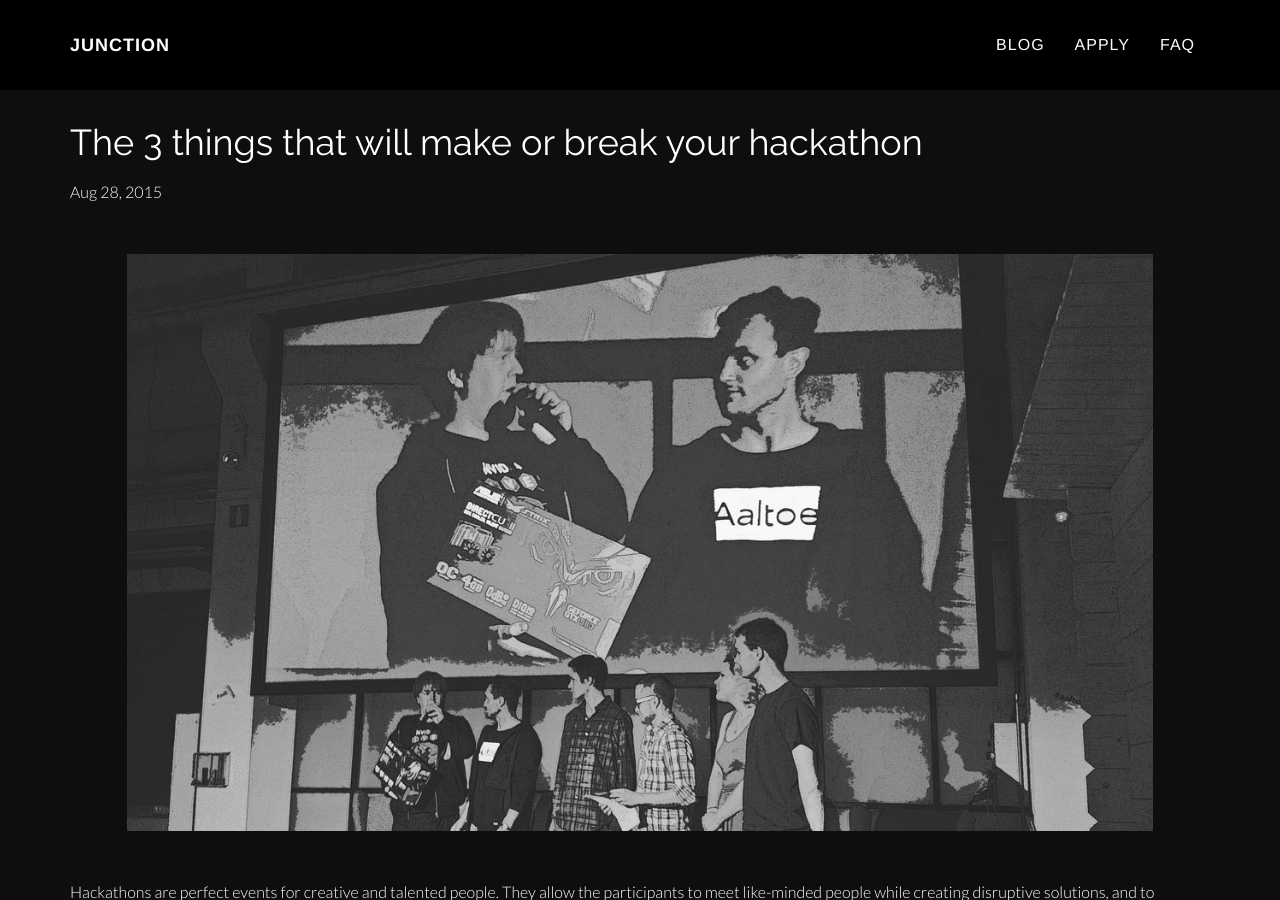
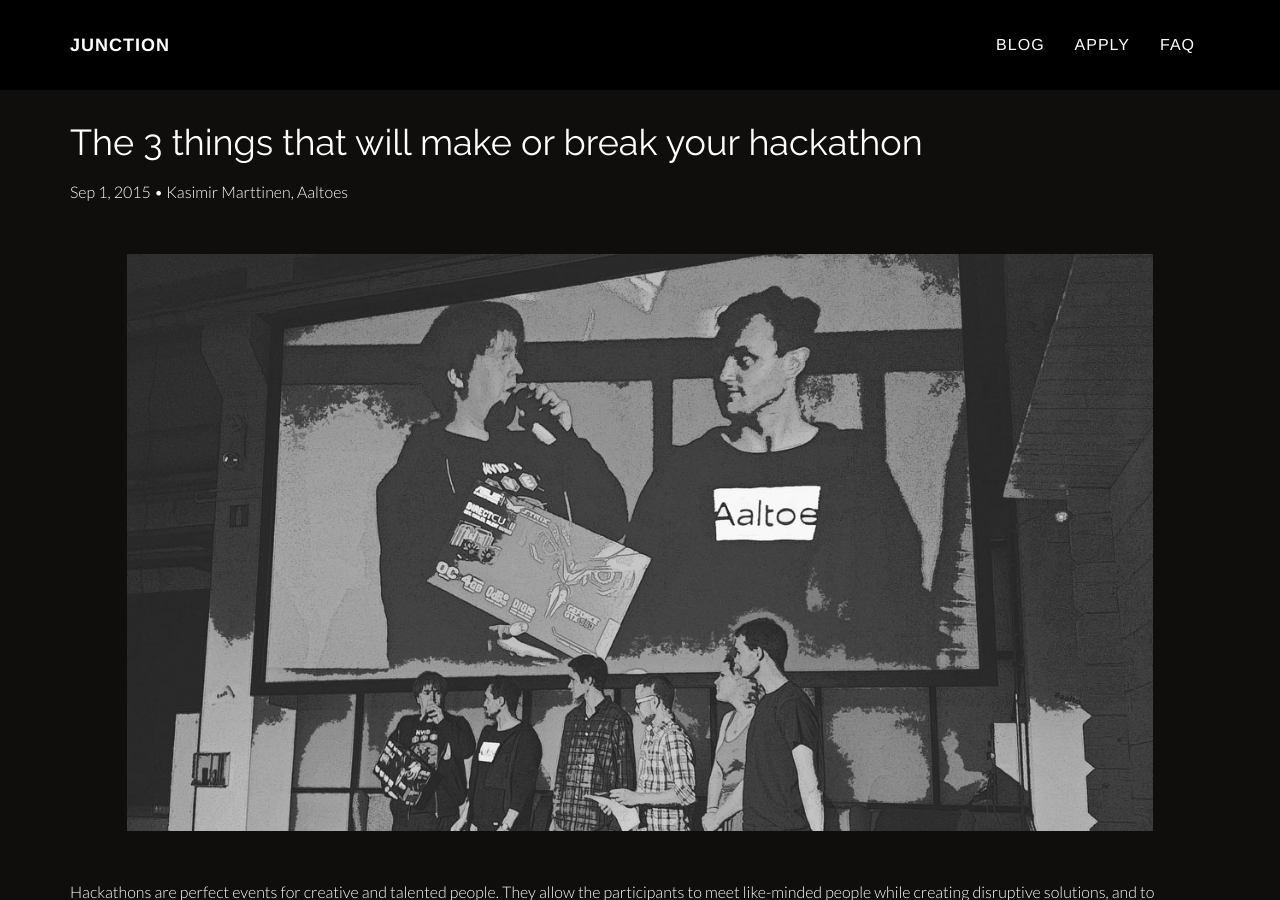
Before and after one commit to junctionasia/junctionasia.github.io, a Jekyll site: the page built from _posts/2015-08-29-the-3-things.markdown, in a window 1280 px wide and 900 px high. Built offline with Jekyll 4.4.1, drawn with Linux system fonts in a browser that asks for light colours; nearby versions of some CDN libraries.

Commit message:
Add post author

```diff
--- a/_posts/2015-08-29-the-3-things.markdown
+++ b/_posts/2015-08-29-the-3-things.markdown
@@ -1,7 +1,8 @@
 ---
 layout: post
 title:  "The 3 things that will make or break your hackathon"
-date:   2015-08-28 14:00:00
+author: Kasimir Marttinen, Aaltoes
+date:   2015-09-01 14:00:00
 categories: junction hackathons
 fb_meta_image: "/images/blog-1-main.jpg"
 fb_meta_title: "The 3 things that will make or break your hackathon"
```
